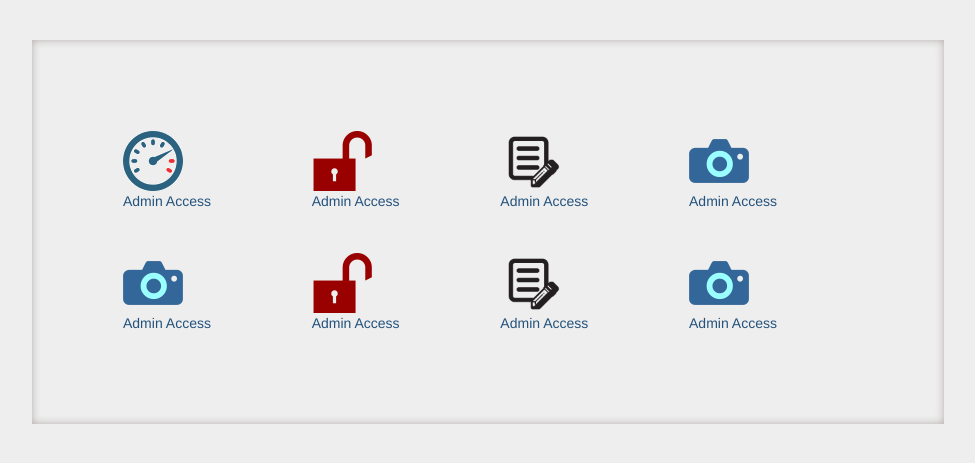
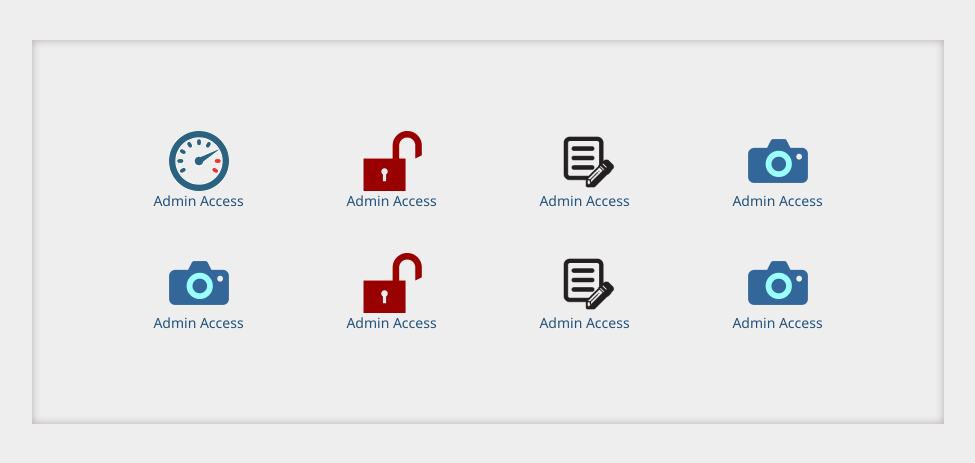
Before and after one commit to caleboau2012/pms, a PHP site: page /dashboard.php in a window 1280 px wide. Shown: the top 463 px of the page, without its empty margins (152-1127 px from the left). Run offline with PHP 8.4, Linux system fonts and the light colour scheme.

Commit message:
Users dashboard list of roles page

```diff
--- a/css/master.css
+++ b/css/master.css
@@ -4,6 +4,7 @@ body {
     padding-top: 40px;
     padding-bottom: 40px;
     background-color: #eee;
+    font-family: "Segoe UI", "Helvetica Neue", Helvetica, Arial, sans-serif;
 }
 
 .form-signin {
@@ -48,9 +49,8 @@ body {
     box-shadow: inset 0 0 8px #B5ACAC;
 }
 .dashboard-item{
-    width: 19%;
-    float: left;
-    margin: 1.5em;
+    margin: 1.5em 0;
+    text-align: center;
 }
 .dashboard-desc{
     color: #23527c;
--- a/dashboard.php
+++ b/dashboard.php
@@ -26,48 +26,58 @@
 </head>
 
 <body>
-
 <div class="container">
     <div id="dashboard">
-
-        <div class="dashboard-item">
+        <a href="#">
+            <div class="col-md-3 dashboard-item">
                 <img src="images/dash-icons.png">
                 <div class="dashboard-desc">Admin Access</div>
             </div>
-        <div class="dashboard-item">
+        </a>
+        <a href="#">
+            <div class="col-md-3 dashboard-item">
                 <img src="images/student_access_code.png">
                 <div class="dashboard-desc">Admin Access</div>
             </div>
-        <div class="dashboard-item">
+        </a>
+        <a href="#">
+            <div class="col-md-3 dashboard-item">
                 <img src="images/file-edit.png">
                 <div class="dashboard-desc">Admin Access</div>
             </div>
-        <div class="dashboard-item">
+        </a>
+        <a href="#">
+            <div class="col-md-3 dashboard-item">
                 <img src="images/photo_capture.png">
                 <div class="dashboard-desc">Admin Access</div>
             </div>
-
-        <div class="dashboard-item">
+        </a>
+        <a href="#">
+            <div class="col-md-3 dashboard-item">
                 <img src="images/photo_capture.png">
                 <div class="dashboard-desc">Admin Access</div>
             </div>
-        <div class="dashboard-item">
+        </a>
+        <a href="#">
+            <div class="col-md-3 dashboard-item">
                 <img src="images/student_access_code.png">
                 <div class="dashboard-desc">Admin Access</div>
             </div>
-        <div class="dashboard-item">
+        </a>
+        <a href="#">
+            <div class="col-md-3 dashboard-item">
                 <img src="images/file-edit.png">
                 <div class="dashboard-desc">Admin Access</div>
             </div>
-        <div class="dashboard-item">
+        </a>
+        <a href="#">
+            <div class="col-md-3 dashboard-item">
                 <img src="images/photo_capture.png">
                 <div class="dashboard-desc">Admin Access</div>
             </div>
-
-
+        </a>
         <div class="clearfix"></div>
     </div>
-
 
 </div> <!-- /container -->
 
```
Lines whose indentation alone changed are shown as unchanged.
